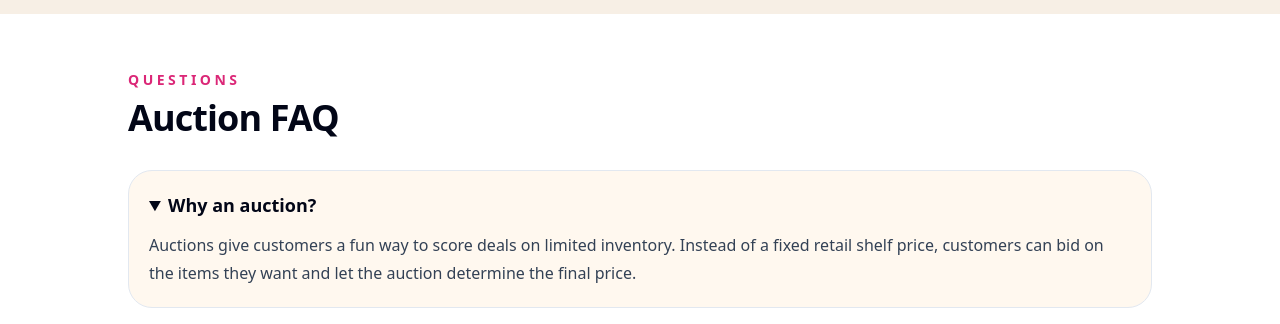
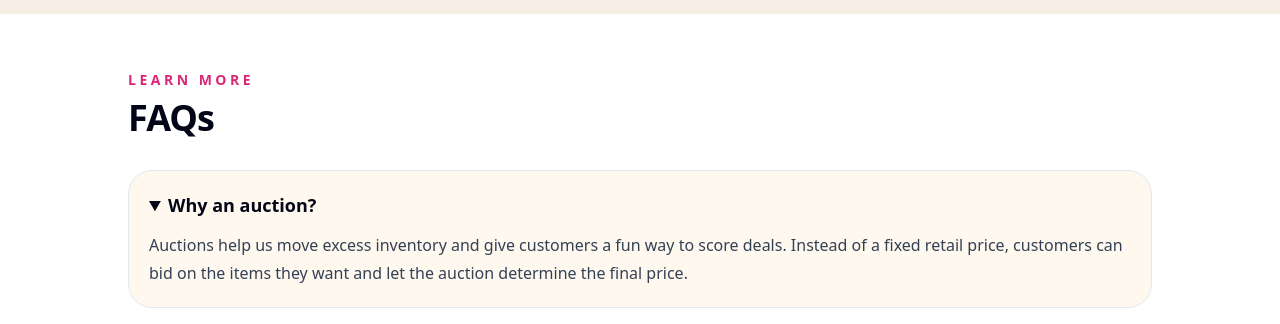
Before and after one commit to topher3141/dswebsite, a Next.js app: page /auctions in a window 1280 px wide. Both pictures are taken after a click on the heading "Why an auction?". Shown: the part 1139-1463 px from the top of the page. Built offline with nearby package versions, Linux system fonts and the light colour scheme.

Commit message:
Update page.tsx

```diff
--- a/app/auctions/page.tsx
+++ b/app/auctions/page.tsx
@@ -323,11 +323,11 @@ export default function AuctionsPage() {
         <section id="faq" className="bg-white px-5 py-14">
           <div className="mx-auto max-w-5xl">
             <p className="text-sm font-black uppercase tracking-[0.25em] text-pink-600">
-              Questions
+              LEARN MORE
             </p>
 
             <h2 className="mt-2 text-4xl font-black tracking-tight text-slate-950">
-              Auction FAQ
+              FAQs
             </h2>
 
             <div className="mt-8 grid gap-4">
@@ -336,7 +336,7 @@ export default function AuctionsPage() {
                   Why an auction?
                 </summary>
                 <p className="mt-3 leading-7 text-slate-700">
-                  Auctions give customers a fun way to score deals on limited inventory. Instead of a fixed retail shelf price, customers can bid on the items they want and let the auction determine the final price.
+                  Auctions help us move excess inventory and give customers a fun way to score deals. Instead of a fixed retail price, customers can bid on the items they want and let the auction determine the final price.
                 </p>
               </details>
 
@@ -363,7 +363,7 @@ export default function AuctionsPage() {
                   How does pickup work?
                 </summary>
                 <p className="mt-3 leading-7 text-slate-700">
-                  Auctions close on Tuesday, and pickup is typically available Thursday through Saturday after the auction closes. Please review the pickup window listed on the Rasmus auction page for the exact dates and times for each auction.
+                  Pickup is typically available during regular shopping hours, Thursday through Saturday, after the auction closes. Please review the pickup window listed on the auction page for the exact dates and times for each auction.
                 </p>
               </details>
 
@@ -372,7 +372,7 @@ export default function AuctionsPage() {
                   Can I pick up during regular store hours?
                 </summary>
                 <p className="mt-3 leading-7 text-slate-700">
-                  Pickup is generally coordinated around our regular Deals & Steals pickup days, but each auction may have its own listed pickup window. Always follow the pickup dates and times shown on the Rasmus auction page.
+                  Pickup is generally coordinated around our regular Deals & Steals pickup days, but each auction may have its own listed pickup window. Always follow the pickup dates and times shown on the auction page.
                 </p>
               </details>
 
@@ -381,7 +381,7 @@ export default function AuctionsPage() {
                   Are auction items final sale?
                 </summary>
                 <p className="mt-3 leading-7 text-slate-700">
-                  Auction purchases are handled through Rasmus and are subject to the terms listed for that specific auction. Please read the auction notes before bidding.
+                  Typically yes. Auction purchases are subject to the terms listed for that specific auction. Please read the auction notes before bidding.
                 </p>
               </details>
             </div>
```
